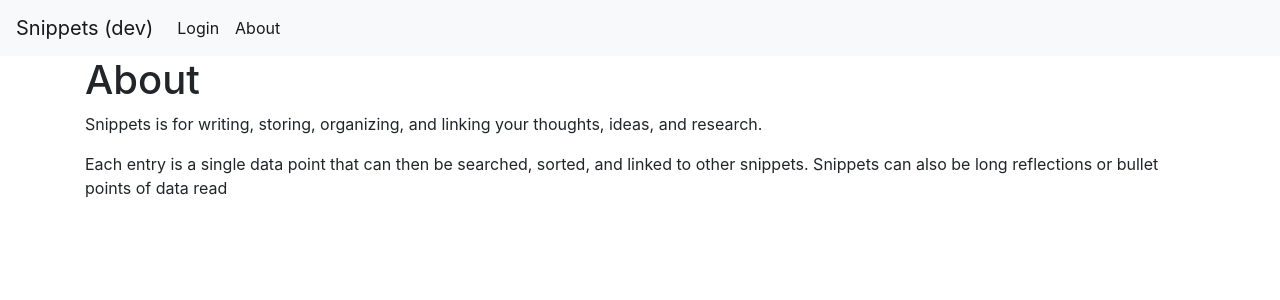
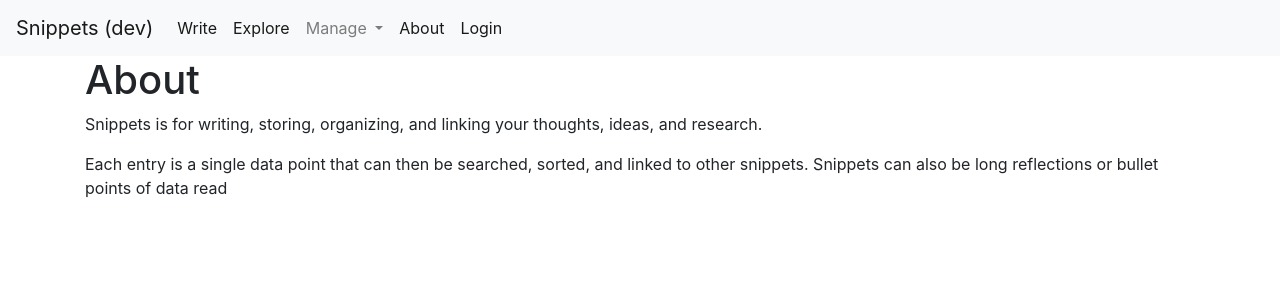
Before and after one commit to a-bangk/snippets.eu, a Flask app: page /about in a window 1280 px wide. Shown: the top 300 px of the page. Run offline with Flask 3, Linux system fonts and the light colour scheme.

Commit message:
snip-278 logout button moved

```diff
--- a/app/templates/base.html
+++ b/app/templates/base.html
@@ -24,14 +24,7 @@
             </button>
             <div class="collapse navbar-collapse" id="navbarNav">
                 <ul class="navbar-nav">
-                  {% if current_user.is_anonymous %}
-                  <li class="nav-item active">
-                    <a class="nav-link" href="{{ url_for('login_bp.login') }}">Login</a>
-                  </li>
-                  {% else %}
-                  <li class="nav-item active">
-                    <a class="nav-link" href="{{ url_for('login_bp.logout') }}">Logout</a>
-                  </li>
+
                   <li class="nav-item active">
                     <a class="nav-link" href="{{ url_for('write_bp.write') }}">Write</a>
                 </li>
@@ -49,11 +42,19 @@
                         </div>
                     </li>
 
-                    {% endif %}
+
                     <li class="nav-item active">
                         <a class="nav-link" href="{{ url_for('about_bp.about') }}">About</a>
                     </li>
-
+                    {% if current_user.is_anonymous %}
+                    <li class="nav-item active">
+                      <a class="nav-link" href="{{ url_for('login_bp.login') }}">Login</a>
+                    </li>
+                    {% else %}
+                    <li class="nav-item active">
+                      <a class="nav-link" href="{{ url_for('login_bp.logout') }}">Logout</a>
+                    </li>
+                    {% endif %}
                 </ul>
             </div>
         </nav>
```
